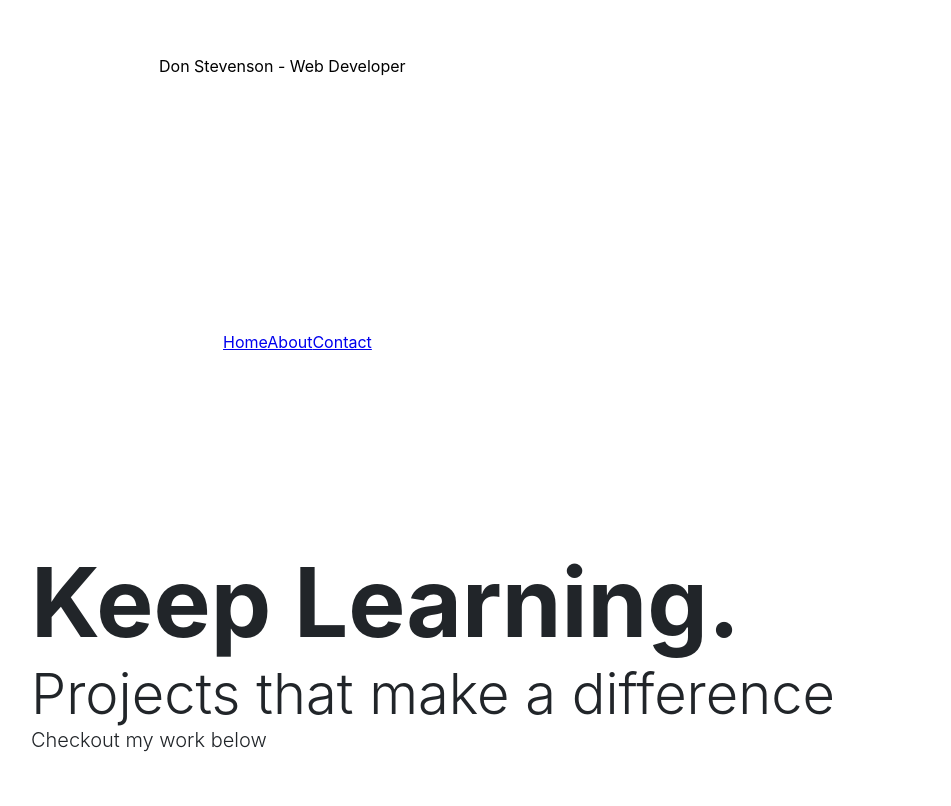
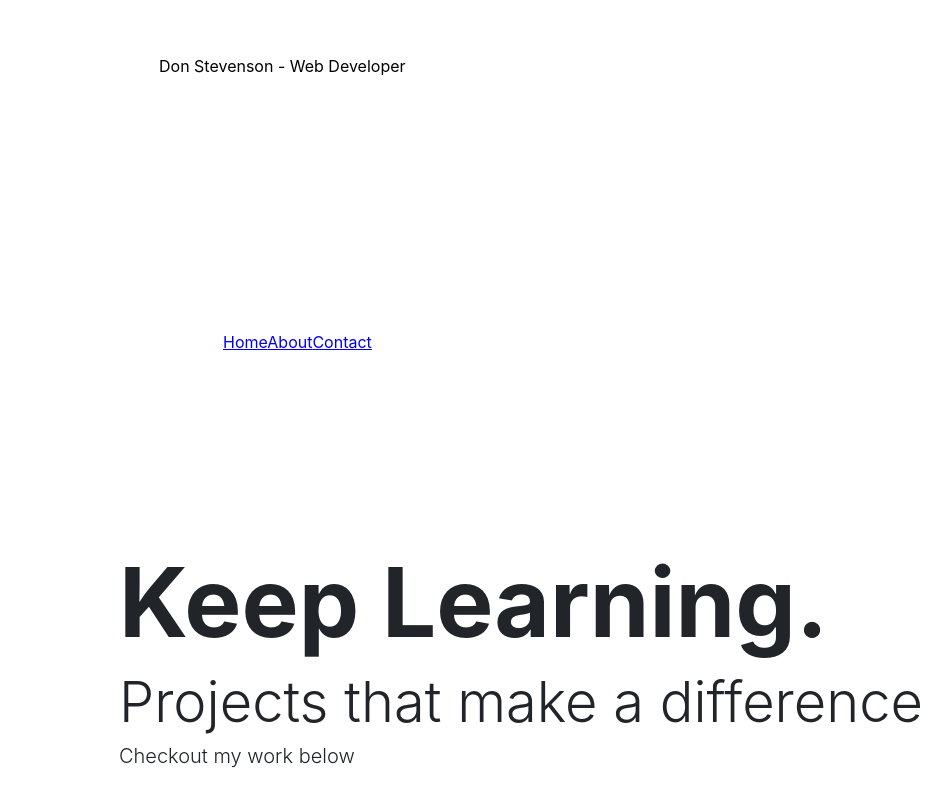
Before and after one commit to Don-Stevenson/personalWebsite, a React (Create React App) app: page / in a window 1280 px wide. Shown: the part 136-942 px from the top of the page, without its empty margins (33-984 px from the left). Built offline with nearby package versions, Linux system fonts and the light colour scheme; the HTML template or start-up script is replaced by a standard one.

Commit message:
Update styles to match og design

```diff
--- a/src/components/Hero/index.js
+++ b/src/components/Hero/index.js
@@ -1,7 +1,5 @@
 import React from "react"
-import { Container, Row, Col, Title, SubTitle1, SubTitle2 } from "./style"
-
-// These are the imports above and bellow is the react component.
+import { Container, Title, SubTitle1, SubTitle2 } from "./style"
 
 // function that returns the homepage title, subtitle and text
 // ***********************************************************
@@ -9,13 +7,9 @@ import { Container, Row, Col, Title, SubTitle1, SubTitle2 } from "./style"
 export default function Hero({ title, subTitle, text }) {
   return (
     <Container>
-      <Row>
-        <Col>
-          {title && <Title>{title}</Title>}
-          {subTitle && <SubTitle1>{subTitle}</SubTitle1>}
-          {text && <SubTitle2>{text}</SubTitle2>}
-        </Col>
-      </Row>
+      {title && <Title>{title}</Title>}
+      {subTitle && <SubTitle1>{subTitle}</SubTitle1>}
+      {text && <SubTitle2>{text}</SubTitle2>}
     </Container>
   )
 }
--- a/src/components/Hero/style.js
+++ b/src/components/Hero/style.js
@@ -9,6 +9,7 @@ export const Title = styled.div`
   font-size: 6rem;
   padding: 4 rem;
   color: #212529;
+  margin-bottom: 0.5rem;
 `
 export const SubTitle1 = styled.div`
   color: #212529;
@@ -16,6 +17,7 @@ export const SubTitle1 = styled.div`
     Helvetica Neue, Arial, Noto Sans, Liberation Sans, sans-serif,
     Apple Color Emoji, Segoe UI Emoji, Segoe UI Symbol, Noto Color Emoji;
   text-align: left;
+  margin-bottom: 0.5rem;
   font-weight: 300 !important;
   font-size: 3.5rem;
 `
@@ -26,17 +28,11 @@ export const SubTitle2 = styled.div`
   font-weight: 300 !important;
   font-size: 1.25rem;
   font-weight: 500;
+  margin-top: 0.5rem;
   margin-bottom: 0.5rem;
   color: #212529;
   text-align: left;
 `
-
 export const Container = styled.div`
-  padding: 4 rem;
+  margin-left: 5.5rem;
 `
-export const Row = styled.div`
-  padding: 4 rem;
-`
-export const Col = styled.div`
-  padding: 4 rem;
-`
```
